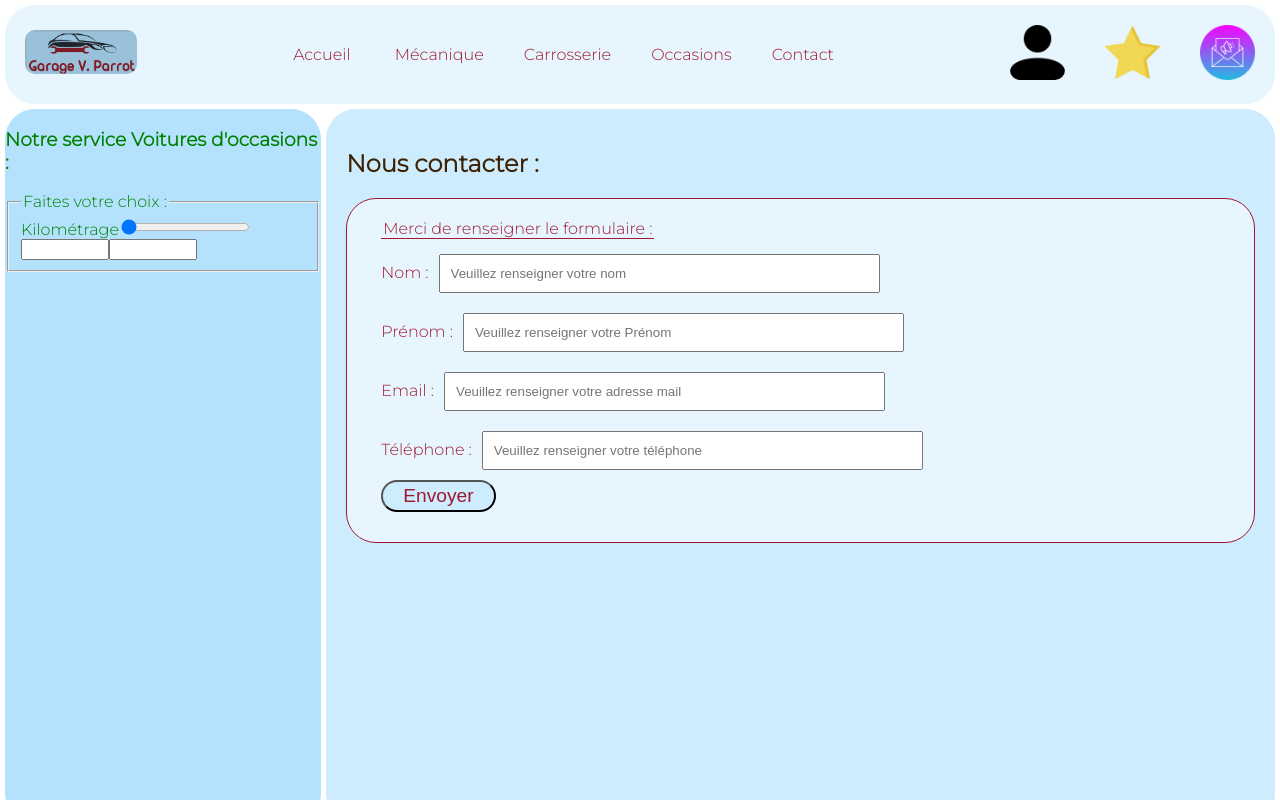
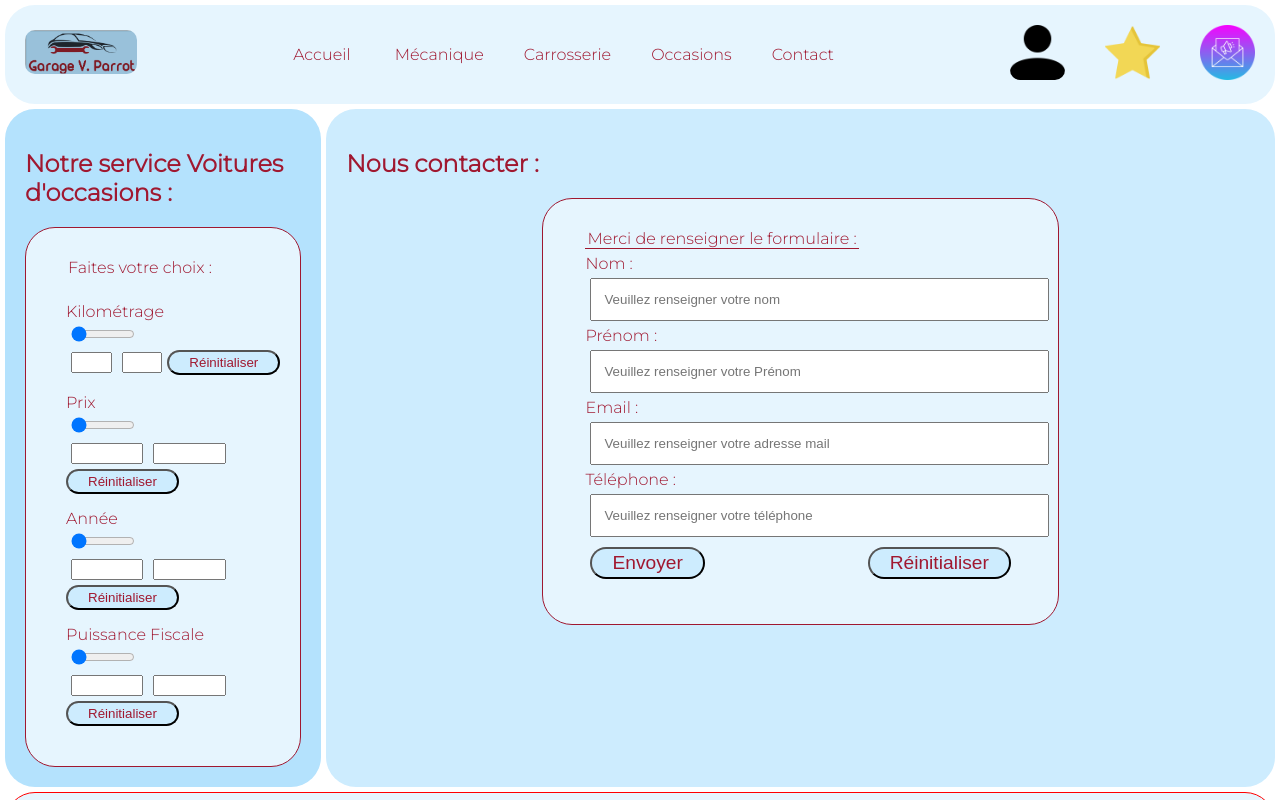
Before and after one commit to zeba79/ECF-Garage-Parrot, a React (Create React App) app: page /contact in a window 1280 px wide. Shown: the top 800 px of the page. Built offline with nearby package versions, Linux system fonts and the light colour scheme.

Commit message:
add items to aside

```diff
--- a/src/Components/Contact/index.js
+++ b/src/Components/Contact/index.js
@@ -13,43 +13,47 @@ function Contact() {
           Merci de renseigner le formulaire :
         </legend>
         <div>
-        <label for='nom' >Nom :</label>
-        <input type='text' id='nom' name='nom' size="50" required placeholder='Veuillez renseigner votre nom'/>
+          <label for='nom' >Nom :</label>
+          <input type='text' id='nom' name='nom' required placeholder='Veuillez renseigner votre nom'/>
         </div>
         <div>
-        <label for='prenom' >Prénom :</label>
-        <input type='text' id='prenom' name='prenom' size="50" required placeholder='Veuillez renseigner votre Prénom'/>
+          <label for='prenom' >Prénom :</label>
+          <input type='text' id='prenom' name='prenom' required placeholder='Veuillez renseigner votre Prénom'/>
         </div>
         <div>
-        <label for='email' >Email :</label>
-        <input type='email' id='email' name='email' pattern=".+@globex\.com" size="50" required placeholder='Veuillez renseigner votre adresse mail'/>
+          <label for='email' >Email :</label>
+          <input type='email' id='email' name='email'  required placeholder='Veuillez renseigner votre adresse mail'/>
         </div>
         <div>
-        <label for='telephone' >Téléphone :</label>
-        <input type='tel' id='telephone' name='telephone' pattern="[0-9]{3}-[0-9]{3}-[0-9]{4}"  size="50" required placeholder='Veuillez renseigner votre téléphone'/>
+          <label for='telephone' >Téléphone :</label>
+          <input type='tel' id='telephone' name='telephone'    required placeholder='Veuillez renseigner votre téléphone'/>
         </div>
-        <div>
-          <button>Envoyer</button>
+        <div className='btn'>
+          <button className='send'>Envoyer</button>
+          <button className='reinit'>Réinitialiser</button>
         </div>
       </fieldset>
-
     </Form>
     </>
   )
 }
 
 const Form = styled.form`
-padding: 20px;
+padding: 30px;
 border: 1px solid #A01830;
 background-color: #e6f5fe;
 border-radius: 30px;
+width: 50%;
+margin: auto;
 
 
 & fieldset{
     border-radius: 30px;
     border: none;
+    margin: auto;
+
+
   }
-
   & legend, label{
     color : #A01830;
 
@@ -59,8 +63,9 @@ border-radius: 30px;
   }
 
 & input{
-  margin: 10px;
-  padding: 10px;
+  padding: 12px;
+  margin:5px;
+  width: 100%;
 }
 
 & input:hover{
@@ -72,16 +77,23 @@ border-radius: 30px;
 & input:focus{
   border-radius: 10px;
   background-color: lightgray;
-   box-shadow: 5px 3px 4px 0px;
+   box-shadow: 3px 4px 5px 6px;
  }
 
 
-& button{
+& .send, .reinit{
   color : #A01830;
   padding: 3px 20px;
   font-size: 1.2em;
   background-color: #cdecfe;
   border-radius: 30px;
+}
+
+& .btn{
+display: flex;
+justify-content: space-between;
+align-items: center;
+margin: 5px;
 }
 
 & button:hover{
--- a/src/Components/Layout.js
+++ b/src/Components/Layout.js
@@ -12,17 +12,19 @@ function Layout() {
     <Wrapper>
       <GlobalStyle/>
       <Header/>
+
       <Main/>
       <Footer/>
     </Wrapper>
   );
 }
 
+
 export default Layout;
 
 const Wrapper = styled.div `
 display: grid;
-grid-template-rows: 1.5fr 11fr 2fr;
+grid-template-rows: 0.5fr 4fr 0.5fr;
 align-content: center;
 justify-content: center;
 
--- a/src/Components/Main/index.js
+++ b/src/Components/Main/index.js
@@ -10,21 +10,72 @@ function Main() {
   return (
     <MainHeight>
       <div className='aside'>
-        <h3>
+        <h2>
         Notre service Voitures d'occasions :
-        </h3>
+        </h2>
 
-        <form>
+        <Nav>
           <fieldset>
             <legend>
             Faites votre choix :
             </legend>
-        <label for="volume">Kilométrage</label>
-        <input type="range" id="kilometrage" name="kilometrage" min="0" max="350000"/>
-        <input type="number" id="minNum" name="minNum" min="0" max="350000"/>
-        <input type="number" id="maxNum" name="maxNum" min="0" max="350000"/>
+            <div className='kilometrage'>
+              <div >
+                  <label for="kilometrage">Kilométrage</label>
+              </div>
+                  <input type="range" id="kilometrage" name="kilometrage" min="0" max="350000"/>
+              <div>
+              </div>
+
+                <div className='kilometre'>
+                  <input type="number" id="minNum" name="minNum" min="0" max="350000" size="20" />
+                  <input type="number" id="maxNum" name="maxNum" min="0" max="350000" size="20" />
+                  <button className='reinit' >Réinitialiser</button>
+              </div>
+            </div>
+            <div className='price'>
+              <div>
+                  <label for="price">Prix</label>
+              </div>
+              <div>
+                  <input type="range" id="price" name="price" min="0" max="350000"/>
+              </div>
+                <div className='prices'>
+                  <input type="number" id="minNum" name="minNum" min="0" max="350000" size="20" />
+                  <input type="number" id="maxNum" name="maxNum" min="0" max="350000" size="20" />
+                  <button className='reinit' >Réinitialiser</button>
+              </div>
+
+            </div>
+            <div className='year'>
+              <div>
+                  <label for="year">Année</label>
+              </div>
+              <div>
+                  <input type="range" id="year" name="year" min="0" max="350000"/>
+              </div>
+                <div className='years'>
+                  <input type="number" id="minNum" name="minNum" min="0" max="350000" size="20" />
+                  <input type="number" id="maxNum" name="maxNum" min="0" max="350000" size="20" />
+                  <button className='reinit' >Réinitialiser</button>
+              </div>
+            </div>
+            <div className='fisc'>
+              <div>
+                  <label for="fiscpower">Puissance Fiscale</label>
+              </div>
+              <div>
+                  <input type="range" id="fiscpower" name="fiscpower" min="0" max="350000"/>
+              </div>
+                <div className='power'>
+                  <input type="number" id="minNum" name="minNum" min="0" max="350000" size="20" />
+                  <input type="number" id="maxNum" name="maxNum" min="0" max="350000" size="20" />
+                  <button className='reinit' >Réinitialiser</button>
+              </div>
+
+            </div>
         </fieldset>
-        </form>
+        </Nav>
       </div>
 
       <div className='mainPage'>
@@ -53,11 +104,11 @@ grid-gap: 5px;
 grid-template-columns:1fr 3fr;
 
 & .aside{
-    color:green;
+    color: #A01830;
     background-color: #b4e2fd;
     border-radius:30px;
     margin: 5px 0px;
-    padding: 20px
+    padding: 20px;
 
     & input {
       margin: 5px;
@@ -65,15 +116,64 @@ grid-template-columns:1fr 3fr;
 
 }
 
-
 & .mainPage{
     background-color:	#cdecfe;
     border-radius:30px;
     margin: 5px 0px;
-    padding: 20px
+    padding: 20px;
+    color: #A01830;
 
 
 }
 @media (max-width: 600px) {
   display: inline-block;
 `;
+
+const Nav= styled.form`
+
+padding: 30px;
+border: 1px solid #A01830;
+background-color: #e6f5fe;
+border-radius: 30px;
+
+
+
+& fieldset{
+  border-radius: 30px;
+  border: none;
+  width: 100%;
+  margin: auto;
+  padding: 10px;
+
+  & .kilometre{
+    display: flex;
+     justify-content: center;
+    align-items: center;
+  }
+
+  & .kilometrage, .year{
+    margin: 15px 0px;
+
+  }
+
+}
+
+  & .reinit{
+    color : #A01830;
+  padding: 3px 20px;
+  background-color: #cdecfe;
+  border-radius: 30px;
+  }
+
+  & .reinit:hover{
+    color: #FFF;
+    background-color: #8BD3FC;
+    cursor: pointer;
+    }
+
+    & input{
+      width:30%;
+    }
+
+
+`;
```
